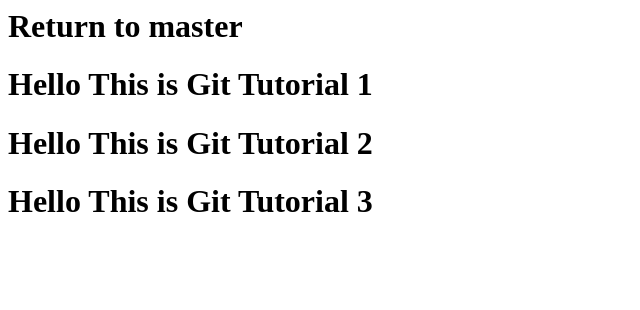
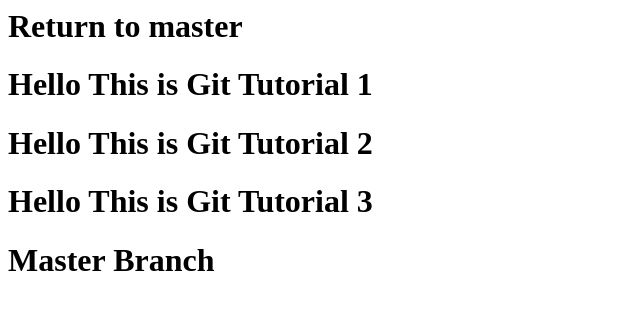
Before and after one commit to moaaz98/Useless_Project, a plain HTML site: page page.html in a window 1280 px wide. Shown: the whole page, without its empty margins (0-640 px from the left). Drawn offline with Linux system fonts and the light colour scheme.

Commit message:
Master Branch

```diff
--- a/page.html
+++ b/page.html
@@ -9,5 +9,6 @@
         <h1>Hello This is Git Tutorial 1</h1>
         <h1>Hello This is Git Tutorial 2</h1>
         <h1>Hello This is Git Tutorial 3</h1>
+        <h1>Master Branch</h1>
     </body>
 </html>
```
